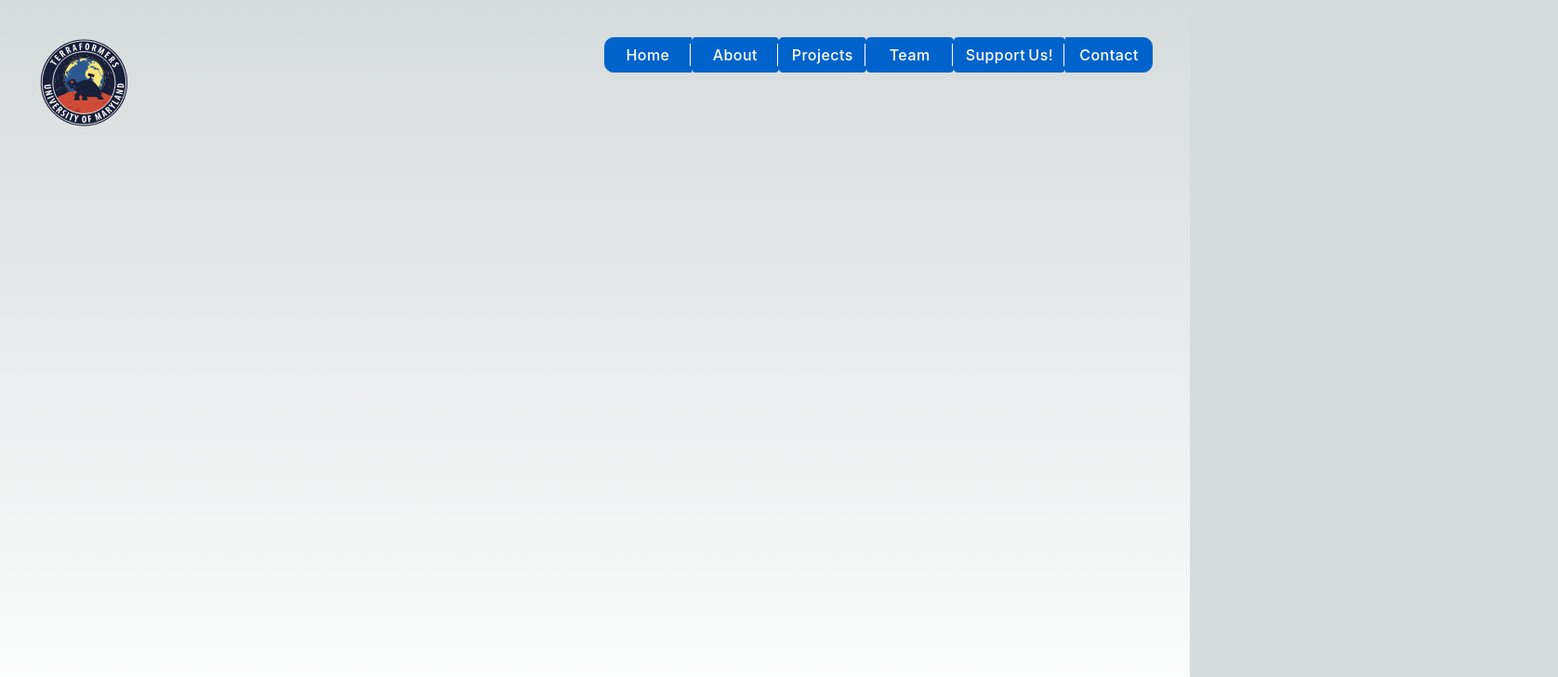
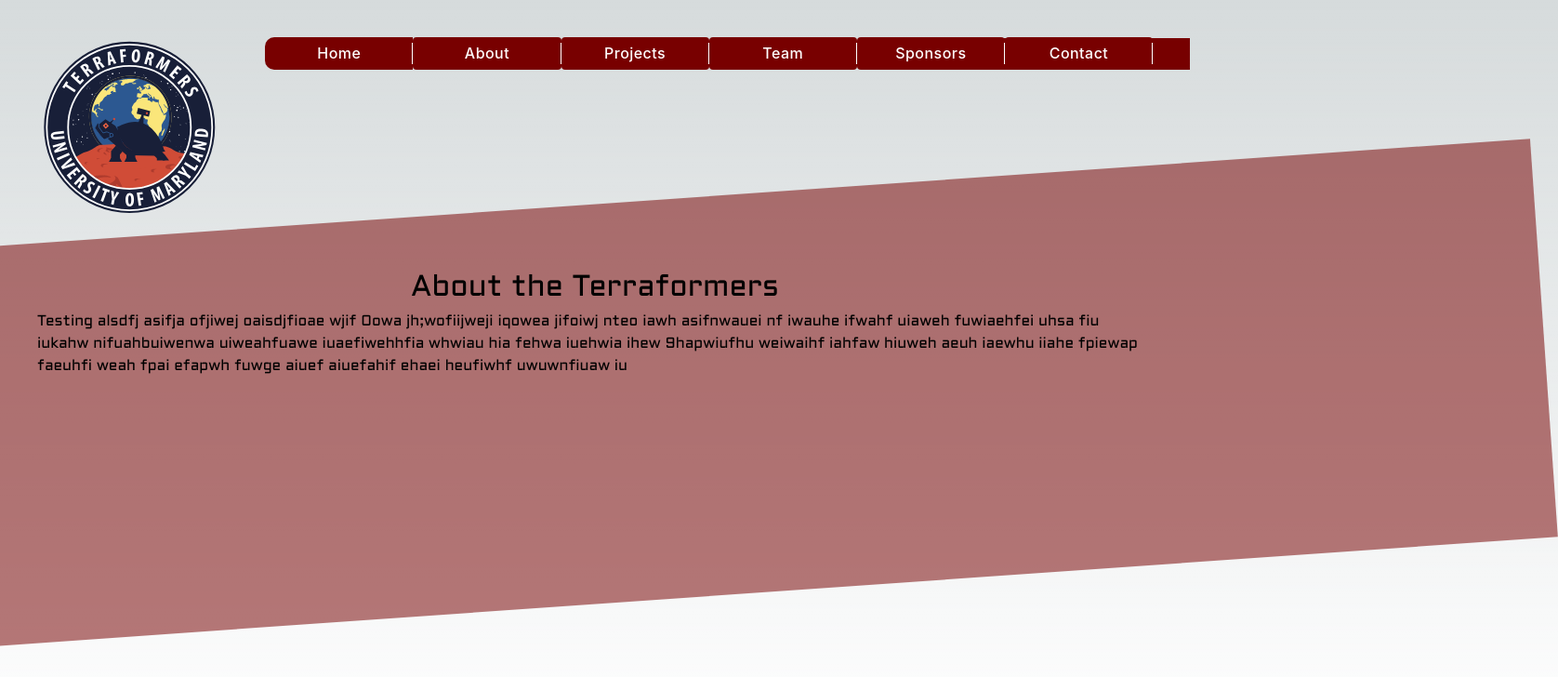
Before and after one commit to TerraformersURC/TerraformersWebsite, a Next.js app: page / in a window 1280 px wide. Shown: the top 728 px of the page at 93% size, 1676 px wide, since content can reach past the window. Built offline with nearby package versions, Linux system fonts and the light colour scheme.

Commit message:
Navbar and def body

```diff
--- a/src/pages/index.tsx
+++ b/src/pages/index.tsx
@@ -5,6 +5,7 @@ import Button from '@mui/material/Button'
 import { styled } from '@mui/material/styles';
 
 import Logo from "../../public/logo.svg";
+import Background from "../../public/background.gif";
 import Card from '@mui/material/Card';
 
 const inter = Inter({ subsets: ['latin'] })
@@ -13,19 +14,20 @@ const navbar_elements = [
   {text: "About", key: "AboutBtn", href: "#about"},
   {text: "Projects", key: "ProjectsBtn", href: "#projects"},
   {text: "Team", key: "TeamBtn", href: "#team"},
-  {text: "Support Us!", key: "SupportBtn", href: "#support_us"},
+  {text: "Sponsors", key: "SupportBtn", href: "#support_us"},
   {text: "Contact", key: "ContactBtn", href: "#contact"},
 ]
 
-const button_on_color = '#0062cc';
-const button_off_color = '#0063cc';
+const button_on_color = '#770000';
+const button_hover_color = '#8F0000';
+const button_off_color = '#780000';
 
 const NavbarButton = styled(Button)({
   boxShadow: 'none',
   textTransform: 'none',
   fontSize: 16,
   padding: '6px 12px',
-  border: '1px solid',
+  border: '0px',
   lineHeight: 1.5,
   backgroundColor: button_off_color,
   borderColor: button_off_color,
@@ -42,7 +44,7 @@ const NavbarButton = styled(Button)({
     '"Segoe UI Symbol"',
   ].join(','),
   '&:hover': {
-    backgroundColor: '#0069d9',
+    backgroundColor: button_hover_color,
     borderColor: button_on_color,
     boxShadow: 'none',
   },
@@ -50,36 +52,63 @@ const NavbarButton = styled(Button)({
     boxShadow: 'none',
     backgroundColor: button_on_color,
     // borderColor: '#005cbf',
-  },
-  '&:focus': {
-    boxShadow: '0 0 0 0.2rem rgba(0,123,255,.5)',
-  },
+  }
 });
 
+function rotated_content_bar(content: any) {
+  return <div>
+    <div className="rotated-background"></div>
+    <br/><br/>
+    { content }
+  </div>
+}
 
 export default function Home() {
   return (
     <main className="flex min-h-screen flex-col items-center justify-betsween p-10">
-      <div className="navbar">
-        <div className="logo">
+      {/* <img src="" className="gif" data-src={Background} alt=""/> */}
+
+      <div className="top-bar">
+        <div className="logo w-50vw">
           <Image
             priority
+            className="logo w-10vw"
             src={Logo}
-            width={100}
-            height={100}
+            width={200}
+            height={200}
             alt=""
           />
         </div>
-        <div className="navbar-flex-container">
-          {
-            navbar_elements.map( element => (
-              <div className="navbar-flex-child" key={element.key}>
-                <NavbarButton className="navbar-btn" variant="contained" href={element.href}> {element.text} </NavbarButton>
-              </div>
-            ))
-          }
+        <div className="navbar">
+          <div className='off-screen-navbar'></div>
+          <div className="navbar-flex-container">
+            {
+              navbar_elements.map( element => (
+                <NavbarButton className="navbar-btn" variant="contained" href={element.href} key={element.key}> {element.text} </NavbarButton>
+              ))
+            }
+          </div>
         </div>
       </div>
+      {/*
+      <script>
+        const gifs = document.querySelectorAll('.gif');
+        const observer = new IntersectionObserver(callback);
+        for (let i = 0; i < gifs.length; i++) {
+          observer.observe(gifs[i]);
+        }
+      </script>
+      */}
+
+      { rotated_content_bar(
+        <div>
+          <h1> About the Terraformers </h1>
+          <p>
+            Testing alsdfj asifja ofjiwej oaisdjfioae wjif 0owa jh;wofiijweji iqowea jifoiwj nteo iawh  asifnwauei nf iwauhe ifwahf uiaweh fuwiaehfei uhsa fiu iukahw nifuahbuiwenwa uiweahfuawe iuaefiwehhfia whwiau hia fehwa iuehwia ihew 9hapwiufhu weiwaihf iahfaw hiuweh aeuh iaewhu iiahe fpiewap faeuhfi weah fpai efapwh fuwge aiuef aiuefahif ehaei heufiwhf uwuwnfiuaw iu
+          </p>
+        </div>
+      ) }
+
     </main>
   )
 }
--- a/src/styles/globals.css
+++ b/src/styles/globals.css
@@ -1,6 +1,13 @@
 @tailwind base;
 @tailwind components;
 @tailwind utilities;
+
+@import url("https://fonts.googleapis.com/css2?family=Poppins&display=swap");
+
+@font-face {
+  font-family: "Aldrich";
+  src: url("../../public/fonts/Aldrich-Regular.ttf");
+}
 
 :root {
   --foreground-rgb: 0, 0, 0;
@@ -17,6 +24,7 @@
 }
 
 body {
+  overflow-x: hidden;
   color: rgb(var(--foreground-rgb));
   background: linear-gradient(
       to bottom,
@@ -26,33 +34,52 @@ body {
     rgb(var(--background-start-rgb));
 }
 
+.logo {
+  margin-right: 3rem;
+}
+
+.top-bar {
+  display: flex;
+  width: 100%;
+}
+
 .navbar {
-  display: grid;
-  grid-template-columns: 1fr 1fr;
-  grid-gap: 20px;
-  width: 100%
+  /* display: grid; */
+  /* grid-template-columns: 1fr; */
+  /* grid-gap: 20px; */
+  width: 100%;
+  float: right;
 }
 
 .navbar-flex-container {
   display: flex;
-}
-
-.navbar-flex-child {
-  flex: 1;
+  width: 100%;
 }
 
 .navbar-btn {
-  white-space:nowrap;
+  flex: 1;
+  white-space: nowrap;
   width: 100%;
-  border-radius: 0px;
+  height: 4ex;
+  border-radius: 0;
+
+  font-family: "Aldrich";
+  font-weight: 900;
+}
+/* Navbar endcap shapes */
+.navbar-btn:first-child {
+  border-radius: 10px 0px 0px 10px;
 }
 
-/* Navbar endcap shapes */
-.navbar-flex-child:first-child .navbar-btn {
-  border-radius: 10px 0px 0px 10px;
-}
-.navbar-flex-child:last-child .navbar-btn {
-  border-radius: 0px 10px 10px 0px;
+/* Navbar connect to right */
+.off-screen-navbar {
+  position: absolute;
+  top: 2.57rem;
+  right: 0;
+  height: 4ex;
+  width: 25%;
+  background-color: #770000;
+  border-color: #770000;
 }
 
 /* Navbar Lines */
@@ -64,6 +91,35 @@ body {
   width: 100%;
   border-right: 1px solid white;
 }
-.navbar-flex-child:last-child .navbar-btn:before {
+/* .navbar-flex-child:last-child .navbar-btn:before {
   border-right: 0px;
+} */
+
+.gif {
+  position: relative;
+  top: 150vh;
+  min-width: 1px;
+  min-height: 1px;
+  width: 20vh;
+  height: auto;
 }
+
+.rotated-background {
+  z-index: -1;
+  position: absolute;
+  right: -30%;
+  background-color: #77000086;
+  width: 200%;
+  height: 50ex;
+  transform: rotateZ(-4deg);
+}
+
+p {
+  font-family: "Aldrich";
+}
+
+h1 {
+  font-family: "Aldrich";
+  font-size: 2em;
+  text-align: center;
+}
```
Also changed, not shown: public/fonts/Aldrich-Regular.ttf (added), 1 other file (tests, documents, lock files or other folders).
